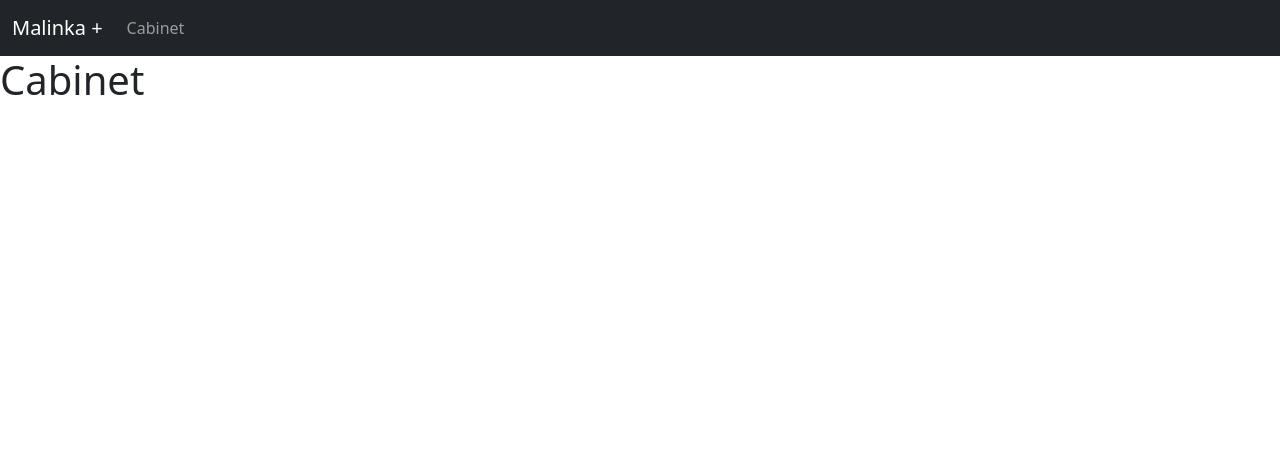
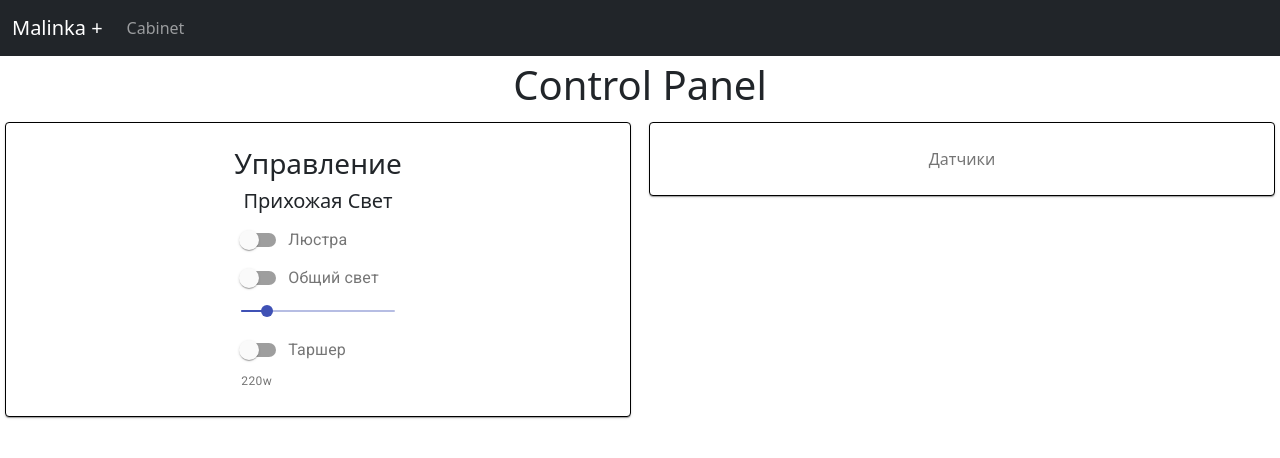
Before and after one commit to AlexKorostelev/MALINKA, a React (Create React App) app in the folder client/: page /cabinet in a window 1280 px wide. Shown: the top 458 px of the page. Built offline with nearby package versions, Linux system fonts and the light colour scheme; the HTML template or start-up script is replaced by a standard one.

Commit message:
pre commit

```diff
--- a/client/src/Cabinet/Cabinet.js
+++ b/client/src/Cabinet/Cabinet.js
@@ -1,5 +1,41 @@
+import React from 'react';
+import './style.css'
+import { makeStyles } from '@material-ui/core/styles';
+import Paper from '@material-ui/core/Paper';
+import Grid from '@material-ui/core/Grid';
+import SwitchesGroup from './MaterialComponents/Light/index'
+
+const useStyles = makeStyles((theme) => ({
+  root: {
+    flexGrow: 1,
+  },
+  paper: {
+    padding: theme.spacing(3),
+    textAlign: 'center',
+    color: theme.palette.text.secondary,
+  },
+}));
+
 export default function Cabinet() {
+  const classes = useStyles();
   return (
-    <h1>Cabinet</h1>
-  )
+    <div className={classes.root}>
+      <h1>Control Panel</h1>
+      <Grid container spacing={1}>
+
+        <Grid item xs={6}>
+          <Paper className={`${classes.paper} blocks`}>
+            <SwitchesGroup />
+
+          </Paper>
+
+        </Grid>
+
+        <Grid item xs={6}>
+          <Paper className={`${classes.paper} blocks`}>Датчики</Paper>
+        </Grid>
+
+      </Grid>
+    </div>
+  );
 }
--- /dev/null
+++ b/client/src/Cabinet/MaterialComponents/Light/index.js
@@ -0,0 +1,45 @@
+import React from 'react';
+import './style.css'
+import FormControl from '@material-ui/core/FormControl';
+import FormGroup from '@material-ui/core/FormGroup';
+import FormControlLabel from '@material-ui/core/FormControlLabel';
+import FormHelperText from '@material-ui/core/FormHelperText';
+import Switch from '@material-ui/core/Switch';
+import NonLinearSlider from '../comp/index'
+
+export default function SwitchesGroup() {
+  const [state, setState] = React.useState({
+    first: false,
+    second: false,
+    third: false,
+  });
+
+  const handleChange = (event) => {
+    setState({ ...state, [event.target.name]: event.target.checked });
+  };
+
+  return (
+    <>
+      <h3>Управление</h3>
+      <FormControl component="fieldset">
+        <h5>Прихожая Свет</h5>
+        <FormGroup>
+          <FormControlLabel
+            control={<Switch checked={state.first} onChange={handleChange} name="first" />}
+            label="Люстра"
+          />
+          <FormControlLabel
+            control={<Switch checked={state.second} onChange={handleChange} name="second" />}
+            label="Общий свет"
+          />
+          <NonLinearSlider />
+          <FormControlLabel
+            control={<Switch checked={state.third} onChange={handleChange} name="third" />}
+            label="Таршер"
+          />
+        </FormGroup>
+        <FormHelperText>220w</FormHelperText>
+      </FormControl>
+    </>
+  );
+}
--- /dev/null
+++ b/client/src/Cabinet/MaterialComponents/Light/style.css
@@ -0,0 +1,3 @@
+h3, h5 {
+  color: rgb(33,37,41);
+}
--- /dev/null
+++ b/client/src/Cabinet/MaterialComponents/comp/index.js
@@ -0,0 +1,35 @@
+import React from 'react';
+import Slider from '@material-ui/core/Slider';
+
+function valueLabelFormat(value) {
+  const [coefficient, exponent] = value
+    .toExponential()
+    .split('e')
+    .map((item) => Number(item));
+  return `${Math.round(coefficient)}e^${exponent}`;
+}
+
+export default function NonLinearSlider() {
+  const [value, setValue] = React.useState(1);
+
+  const handleChange = (event, newValue) => {
+    setValue(newValue);
+  };
+
+  return (
+    <div>
+      <Slider
+        value={value}
+        min={0}
+        step={0.1}
+        max={6}
+        scale={(x) => x ** 10}
+        getAriaValueText={valueLabelFormat}
+        valueLabelFormat={valueLabelFormat}
+        onChange={handleChange}
+        valueLabelDisplay="auto"
+        aria-labelledby="non-linear-slider"
+      />
+    </div>
+  );
+}
--- /dev/null
+++ b/client/src/Cabinet/style.css
@@ -0,0 +1,8 @@
+h1 {
+  text-align: center;
+  margin-top: 5px;
+}
+.blocks {
+  margin: 5px;
+  border: 1px solid black;
+}
```
